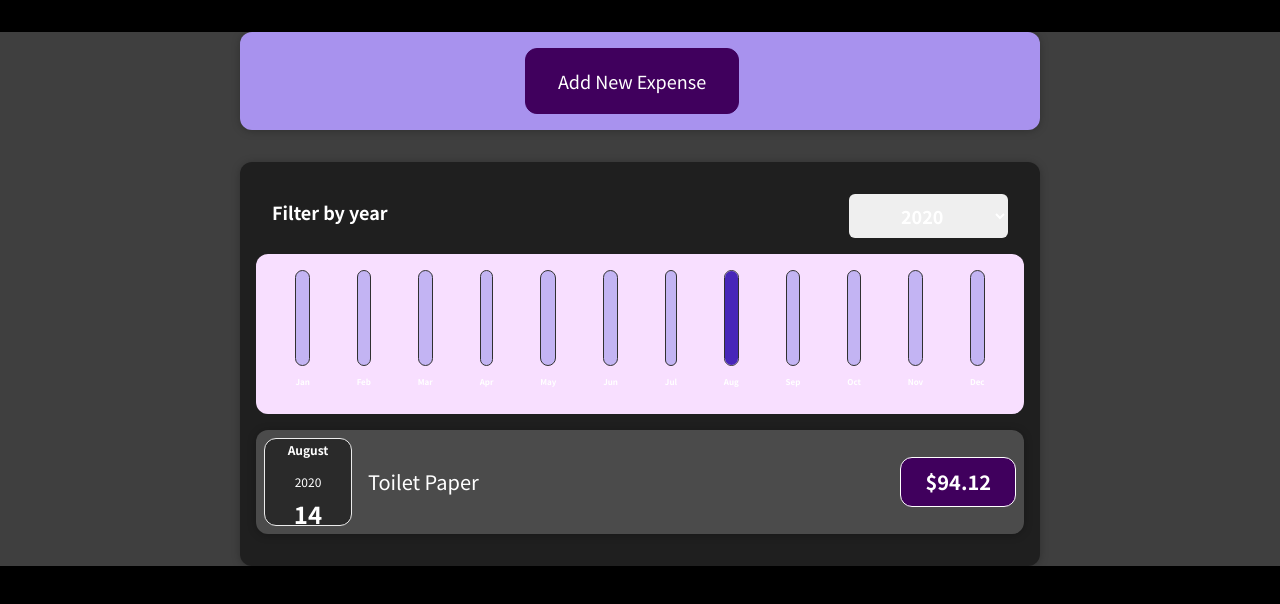
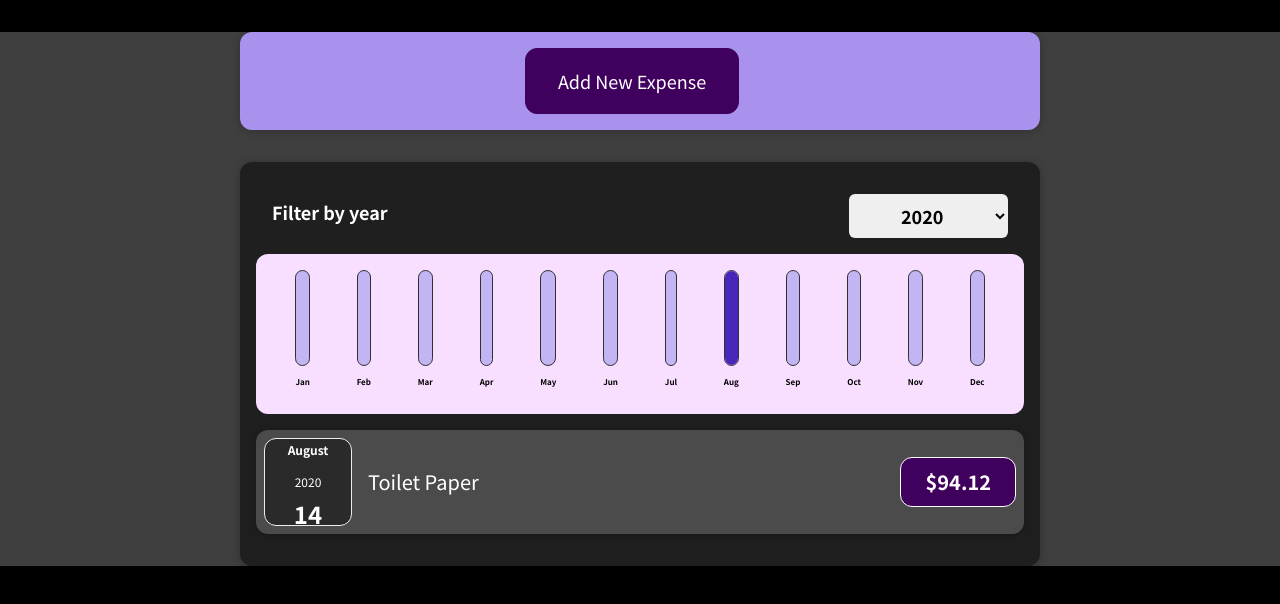
Before and after one commit to amirdity/3D-Portfolio, a React (Vite) app: page /chartbar-expense-typescript in a window 1280 px wide. Shown: the top 604 px of the page. Built offline with nearby package versions, Linux system fonts and the light colour scheme; a web font is replaced by a local one.

Commit message:
chart added

```diff
--- a/package.json
+++ b/package.json
@@ -20,7 +20,8 @@
     "react-intersection-observer": "^9.13.0",
     "react-router-dom": "^6.26.0",
     "react-scroll": "^1.9.0",
-    "react-type-animation": "^3.2.0"
+    "react-type-animation": "^3.2.0",
+    "styled-components": "^6.1.12"
   },
   "devDependencies": {
     "@types/react": "^18.3.3",
--- a/src/components/Projects/Chartbar-expense-typescript/ChartbarExpenseTypescript.tsx
+++ b/src/components/Projects/Chartbar-expense-typescript/ChartbarExpenseTypescript.tsx
@@ -18,7 +18,7 @@ const ChartbarExpenseTypescript = () => {
     });
   };
   return (
-    <div className='expenses-typescript'>
+    <div className='expenses-typescript text-black'>
       <NewExpense onAddExpense={addExpenseHandler} />
       <Expenses items={expenses} />
     </div>
--- a/src/components/Projects/Chartbar-expense-typescript/components/Expenses/ExpensesFilter.tsx
+++ b/src/components/Projects/Chartbar-expense-typescript/components/Expenses/ExpensesFilter.tsx
@@ -11,7 +11,7 @@ const ExpensesFilter = (props: Props) => {
     <div className='expenses-filter'>
       <div className='expenses-filter__control'>
         <label>Filter by year</label>
-        <select value={props.selected} onChange={dropdownChangeHandler}>
+        <select value={props.selected} onChange={dropdownChangeHandler} className="text-black">
           <option value='2022'>2022</option>
           <option value='2021'>2021</option>
           <option value='2020'>2020</option>
```
Also changed, not shown: 1 other file (tests, documents, lock files or other folders).
